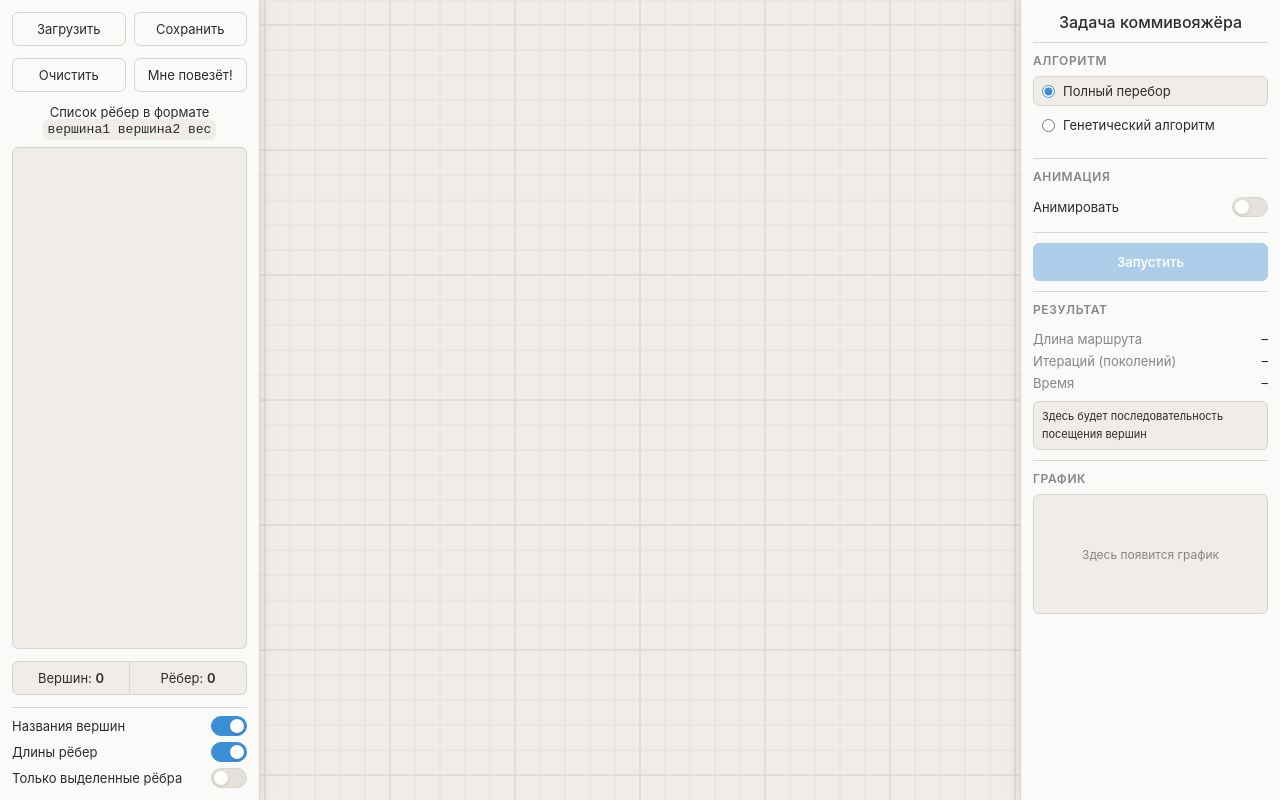
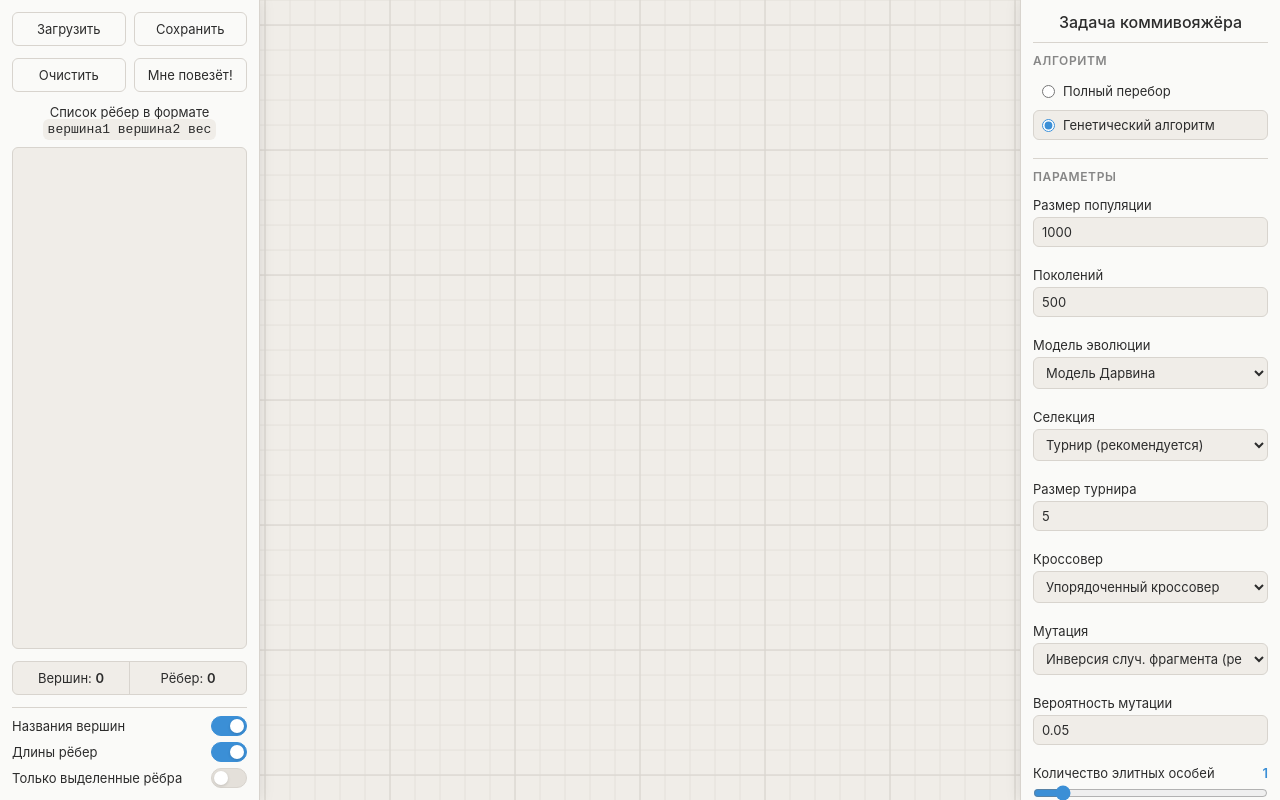
Before and after one commit to Artezon/TSP-GA-WebUI, a Vue app: page / in a window 1280 px wide. Built offline with nearby package versions, Linux system fonts and the light colour scheme.

Commit message:
Genetic algorithm set as default

```diff
--- a/src/components/TspSidebar.vue
+++ b/src/components/TspSidebar.vue
@@ -20,7 +20,7 @@ const emit = defineEmits<{
 }>()
 
 // Selected algorithm
-const selectedAlgoId = ref(algorithms[0]!.id)
+const selectedAlgoId = ref('genetic-algorithm')
 const currentAlgo = computed(() => algorithms.find((a) => a.id === selectedAlgoId.value)!)
 
 // Build default param values reactively when algorithm changes
@@ -199,7 +199,12 @@ watch(
     <div class="section" v-if="currentAlgo.params.length > 0" :class="{ disabled: isRunning }">
       <div class="section-title">Параметры</div>
       <div class="param-list">
-        <div v-for="p in currentAlgo.params" :key="p.key" class="param-row" v-show="isParamVisible(p)">
+        <div
+          v-for="p in currentAlgo.params"
+          :key="p.key"
+          class="param-row"
+          v-show="isParamVisible(p)"
+        >
           <label class="param-label">
             {{ p.label }}
             <span v-if="p.type === 'range'" class="param-value">{{ paramValues[p.key] }}</span>
```
